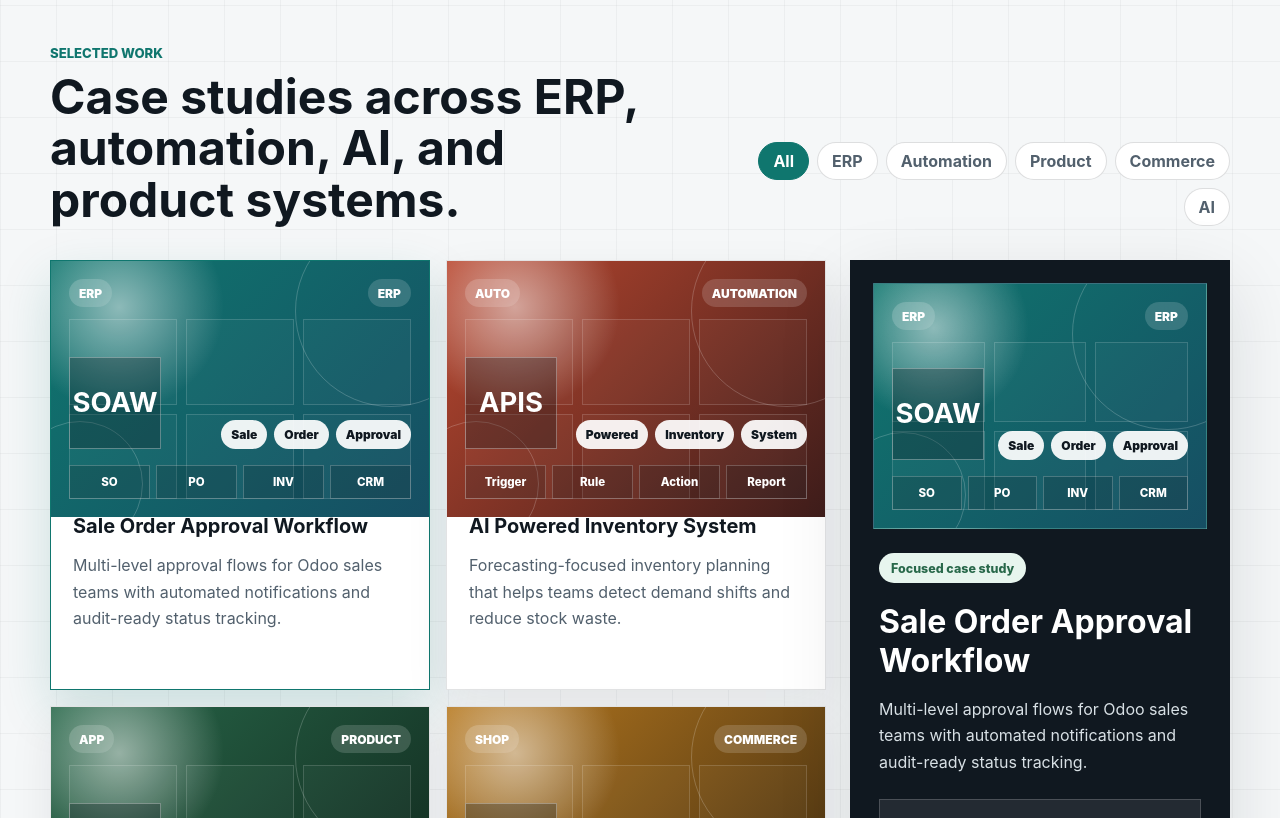
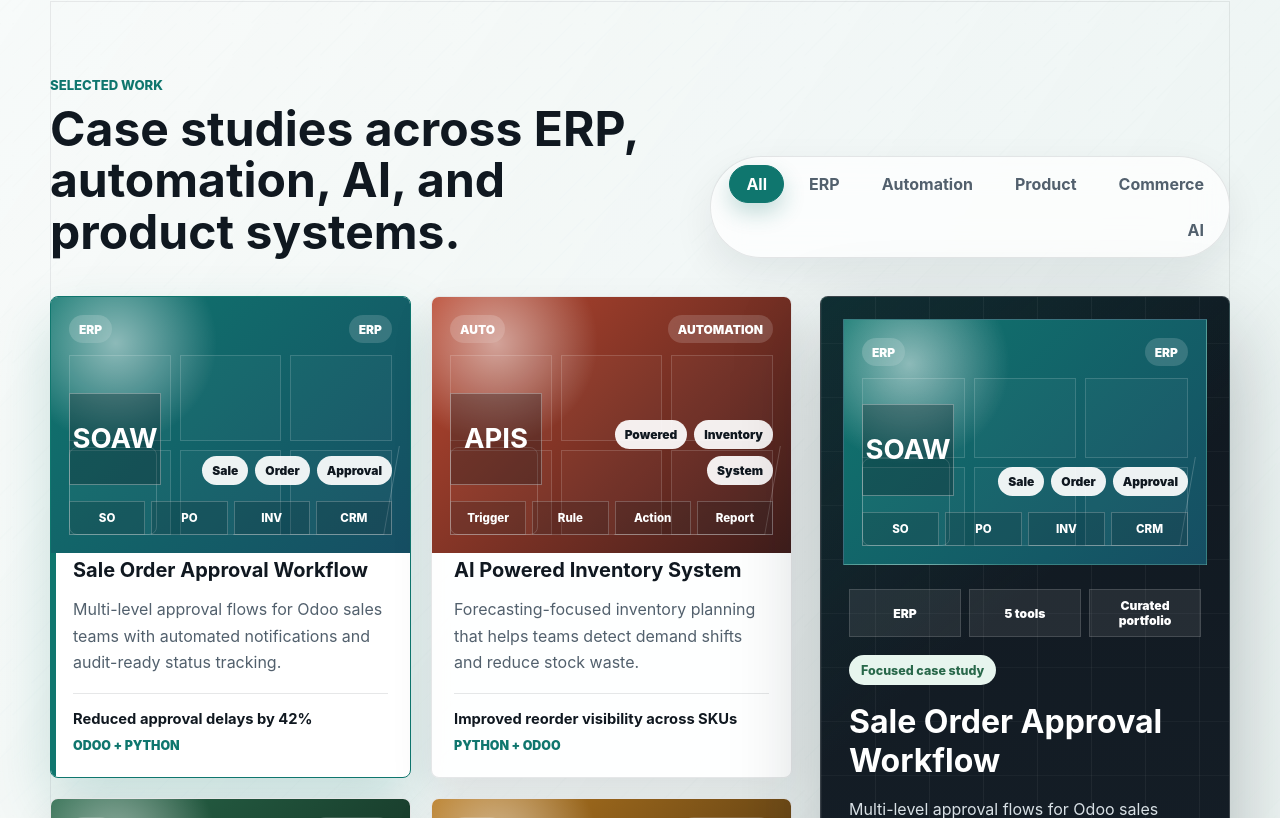
Before and after one commit to mdnaim346/my_portfolio, a React (Create React App) app: page / in a window 1280 px wide. Shown: the part 1562-2380 px from the top of the page. Built offline with nearby package versions, Linux system fonts and the light colour scheme; no server answers.

Commit message:
fully design complete

```diff
--- a/src/App.css
+++ b/src/App.css
@@ -36,13 +36,40 @@ select {
 }
 
 .portfolio-shell {
+  position: relative;
   min-height: 100vh;
   overflow-x: hidden;
+  background: var(--paper);
+}
+
+.portfolio-shell::before {
+  content: "";
+  position: fixed;
+  inset: 0;
+  z-index: 0;
+  pointer-events: none;
   background:
-    linear-gradient(90deg, rgba(16, 24, 32, 0.04) 1px, transparent 1px),
-    linear-gradient(0deg, rgba(16, 24, 32, 0.04) 1px, transparent 1px),
+    linear-gradient(115deg, rgba(15, 118, 110, 0.1), transparent 34%, rgba(183, 121, 31, 0.08) 62%, transparent 82%),
+    repeating-linear-gradient(90deg, rgba(16, 24, 32, 0.04) 0 1px, transparent 1px 72px),
+    repeating-linear-gradient(0deg, rgba(16, 24, 32, 0.035) 0 1px, transparent 1px 72px),
     var(--paper);
-  background-size: 56px 56px;
+  background-size: 220% 220%, 72px 72px, 72px 72px, auto;
+  animation: background-drift 22s ease-in-out infinite alternate;
+}
+
+.portfolio-shell > * {
+  position: relative;
+  z-index: 1;
+}
+
+@keyframes background-drift {
+  from {
+    background-position: 0% 0%, 0 0, 0 0, 0 0;
+  }
+
+  to {
+    background-position: 100% 72%, 36px 0, 0 36px, 0 0;
+  }
 }
 
 .site-header {
@@ -313,17 +340,22 @@ select {
 }
 
 .smart-image::before {
-  width: 190px;
-  height: 190px;
-  right: -58px;
-  top: -46px;
+  width: 150px;
+  height: 88px;
+  right: 18px;
+  bottom: 18px;
+  border-top: 0;
+  border-left: 0;
+  border-radius: 0;
+  transform: skewX(-10deg);
 }
 
 .smart-image::after {
-  width: 124px;
-  height: 124px;
-  left: -34px;
-  bottom: -30px;
+  width: 86px;
+  height: 86px;
+  left: 18px;
+  bottom: 18px;
+  border-radius: 8px;
 }
 
 .smart-image.theme-erp {
@@ -517,6 +549,53 @@ select {
   border-top: 1px solid rgba(16, 24, 32, 0.12);
 }
 
+.work-section {
+  position: relative;
+  width: 100%;
+  max-width: none;
+  overflow: hidden;
+  margin-top: 20px;
+  padding: 104px max(20px, calc((100vw - 1180px) / 2));
+  border-top: 1px solid rgba(15, 118, 110, 0.16);
+  border-bottom: 1px solid rgba(16, 24, 32, 0.1);
+  background:
+    linear-gradient(124deg, rgba(255, 255, 255, 0.7), rgba(234, 244, 241, 0.78) 42%, rgba(255, 247, 237, 0.74)),
+    repeating-linear-gradient(135deg, rgba(15, 118, 110, 0.07) 0 1px, transparent 1px 22px);
+  background-size: 220% 220%, 44px 44px;
+  animation: work-band-drift 18s ease-in-out infinite alternate;
+}
+
+.work-section::before {
+  content: "";
+  position: absolute;
+  inset: 28px max(20px, calc((100vw - 1180px) / 2));
+  border: 1px solid rgba(16, 24, 32, 0.08);
+  pointer-events: none;
+}
+
+.work-section > .section-heading,
+.work-section > .work-layout {
+  position: relative;
+  z-index: 1;
+  width: min(1180px, calc(100vw - 40px));
+  margin-right: auto;
+  margin-left: auto;
+}
+
+.work-section > .section-heading {
+  margin-bottom: 38px;
+}
+
+@keyframes work-band-drift {
+  from {
+    background-position: 0% 0%, 0 0;
+  }
+
+  to {
+    background-position: 100% 64%, 44px 22px;
+  }
+}
+
 .section-heading {
   max-width: 760px;
   margin-bottom: 34px;
@@ -595,59 +674,91 @@ select {
   justify-content: flex-end;
   gap: 8px;
   max-width: 520px;
+  padding: 8px;
+  border: 1px solid rgba(16, 24, 32, 0.1);
+  border-radius: 999px;
+  background: rgba(255, 255, 255, 0.72);
+  box-shadow: 0 16px 42px rgba(16, 24, 32, 0.08);
+  backdrop-filter: blur(16px);
 }
 
 .filter-button {
   min-height: 38px;
-  border: 1px solid rgba(16, 24, 32, 0.14);
-  padding: 0 14px;
-  background: #ffffff;
+  border: 1px solid transparent;
+  padding: 0 16px;
+  background: transparent;
   color: var(--muted);
   cursor: pointer;
+  transition: background 180ms ease, color 180ms ease, transform 180ms ease, box-shadow 180ms ease;
 }
 
 .filter-button.active {
   border-color: var(--teal);
   background: var(--teal);
   color: #ffffff;
+  box-shadow: 0 10px 22px rgba(15, 118, 110, 0.24);
+}
+
+.filter-button:hover {
+  transform: translateY(-1px);
+  background: #ffffff;
+  color: var(--ink);
 }
 
 .work-layout {
   display: grid;
-  grid-template-columns: minmax(0, 1fr) 380px;
-  gap: 24px;
+  grid-template-columns: minmax(0, 1fr) 410px;
+  gap: 28px;
   align-items: start;
 }
 
 .project-grid {
   display: grid;
   grid-template-columns: repeat(2, minmax(0, 1fr));
-  gap: 16px;
+  gap: 20px;
 }
 
 .project-card {
+  position: relative;
   display: grid;
-  min-height: 430px;
-  grid-template-rows: 210px auto auto 1fr;
+  min-height: 462px;
+  grid-template-rows: 218px auto auto 1fr auto;
   gap: 14px;
   width: 100%;
-  border: 1px solid rgba(16, 24, 32, 0.12);
+  overflow: hidden;
+  border: 1px solid rgba(16, 24, 32, 0.1);
+  border-radius: 8px;
   padding: 0 0 24px;
-  background: var(--panel);
+  background: rgba(255, 255, 255, 0.92);
   color: var(--ink);
   text-align: left;
   cursor: pointer;
-  box-shadow: 0 16px 40px rgba(16, 24, 32, 0.08);
-  transition: border-color 180ms ease, box-shadow 180ms ease;
+  box-shadow: 0 18px 42px rgba(16, 24, 32, 0.1);
+  transition: border-color 180ms ease, box-shadow 180ms ease, background 180ms ease;
+}
+
+.project-card::before {
+  content: "";
+  position: absolute;
+  inset: 0 auto 0 0;
+  width: 5px;
+  background: var(--teal);
+  opacity: 0;
+  transition: opacity 180ms ease;
 }
 
 .project-card .smart-image {
-  min-height: 210px;
+  min-height: 218px;
 }
 
 .project-card.active {
   border-color: var(--teal);
-  box-shadow: 0 20px 48px rgba(15, 118, 110, 0.18);
+  background: #ffffff;
+  box-shadow: 0 26px 58px rgba(15, 118, 110, 0.2);
+}
+
+.project-card.active::before {
+  opacity: 1;
 }
 
 .project-card > span,
@@ -669,23 +780,84 @@ select {
   margin-bottom: 0;
 }
 
+.project-card-footer {
+  display: grid;
+  gap: 8px;
+  margin: 4px 22px 0;
+  padding-top: 16px;
+  border-top: 1px solid rgba(16, 24, 32, 0.1);
+}
+
+.project-card-footer strong {
+  color: var(--ink);
+  font-size: 0.92rem;
+  line-height: 1.35;
+}
+
+.project-card-footer span {
+  color: var(--teal);
+  font-size: 0.78rem;
+  font-weight: 900;
+  text-transform: uppercase;
+}
+
 .case-study-panel {
   position: sticky;
   top: 96px;
+  overflow: hidden;
   padding: 28px;
-  border: 1px solid rgba(16, 24, 32, 0.12);
-  background: var(--ink);
+  border: 1px solid rgba(255, 255, 255, 0.16);
+  border-radius: 8px;
+  background:
+    linear-gradient(140deg, rgba(15, 118, 110, 0.24), transparent 36%),
+    linear-gradient(180deg, #101820, #17212a);
   color: #ffffff;
-  box-shadow: var(--shadow);
+  box-shadow: 0 34px 86px rgba(16, 24, 32, 0.28);
+}
+
+.case-study-panel::before {
+  content: "";
+  position: absolute;
+  inset: 0;
+  background:
+    repeating-linear-gradient(90deg, rgba(255, 255, 255, 0.05) 0 1px, transparent 1px 54px),
+    repeating-linear-gradient(0deg, rgba(255, 255, 255, 0.035) 0 1px, transparent 1px 54px);
+  pointer-events: none;
+}
+
+.case-study-panel > * {
+  position: relative;
+  z-index: 1;
 }
 
 .case-study-panel h3 {
-  margin-top: 20px;
+  margin-top: 18px;
   font-size: 2rem;
 }
 
 .case-study-panel p {
   color: #d8e0e5;
+}
+
+.case-meta {
+  display: grid;
+  grid-template-columns: repeat(3, minmax(0, 1fr));
+  gap: 8px;
+  margin-bottom: 18px;
+}
+
+.case-meta span {
+  min-height: 48px;
+  display: inline-flex;
+  align-items: center;
+  justify-content: center;
+  border: 1px solid rgba(255, 255, 255, 0.14);
+  padding: 0 10px;
+  background: rgba(255, 255, 255, 0.08);
+  color: #ffffff;
+  font-size: 0.76rem;
+  font-weight: 900;
+  text-align: center;
 }
 
 .impact-box {
@@ -901,6 +1073,21 @@ select {
   .filter-bar {
     justify-content: flex-start;
   }
+
+  .work-section {
+    padding-right: 20px;
+    padding-left: 20px;
+  }
+
+  .work-section::before {
+    right: 20px;
+    left: 20px;
+  }
+
+  .work-section > .section-heading,
+  .work-section > .work-layout {
+    width: min(100%, 900px);
+  }
 }
 
 @media (max-width: 820px) {
@@ -943,15 +1130,46 @@ select {
   .contact-section {
     padding: 68px 0;
   }
+
+  .work-section {
+    width: 100%;
+    padding: 78px 20px;
+  }
+
+  .work-section > .section-heading,
+  .work-section > .work-layout {
+    width: min(100%, 680px);
+  }
+
+  .filter-bar {
+    border-radius: 18px;
+  }
 }
 
 @media (max-width: 560px) {
   .site-header,
   .hero-section,
-  .section-band,
   .contact-section,
   .site-footer {
     width: min(100% - 28px, 1180px);
+  }
+
+  .section-band {
+    width: min(100% - 28px, 1180px);
+  }
+
+  .work-section {
+    width: 100%;
+    padding: 64px 14px;
+  }
+
+  .work-section::before {
+    inset: 18px 14px;
+  }
+
+  .work-section > .section-heading,
+  .work-section > .work-layout {
+    width: 100%;
   }
 
   .hero-section {
@@ -1000,8 +1218,8 @@ select {
   }
 
   .project-card {
-    grid-template-rows: 188px auto auto 1fr;
-    min-height: 410px;
+    grid-template-rows: 188px auto auto 1fr auto;
+    min-height: 450px;
   }
 
   .project-card .smart-image {
@@ -1021,6 +1239,10 @@ select {
     grid-template-columns: repeat(2, minmax(0, 1fr));
   }
 
+  .case-meta {
+    grid-template-columns: 1fr;
+  }
+
   .system-strip span + span {
     border-top: 1px solid var(--line);
     border-left: 0;
--- a/src/App.js
+++ b/src/App.js
@@ -440,6 +440,10 @@ function App() {
                   <span>{project.category}</span>
                   <h3>{project.title}</h3>
                   <p>{project.desc}</p>
+                  <div className="project-card-footer">
+                    <strong>{project.impact}</strong>
+                    <span>{project.stack.slice(0, 2).join(' + ')}</span>
+                  </div>
                 </motion.button>
               ))}
             </div>
@@ -456,6 +460,11 @@ function App() {
                   aria-label={`${selectedProject.title} details`}
                 >
                   <SmartProjectImage project={selectedProject} compact />
+                  <div className="case-meta">
+                    <span>{selectedProject.category}</span>
+                    <span>{selectedProject.stack.length} tools</span>
+                    <span>{sourceLabel}</span>
+                  </div>
                   <span className="case-label">Focused case study</span>
                   <h3>{selectedProject.title}</h3>
                   <p>{selectedProject.desc}</p>
```
